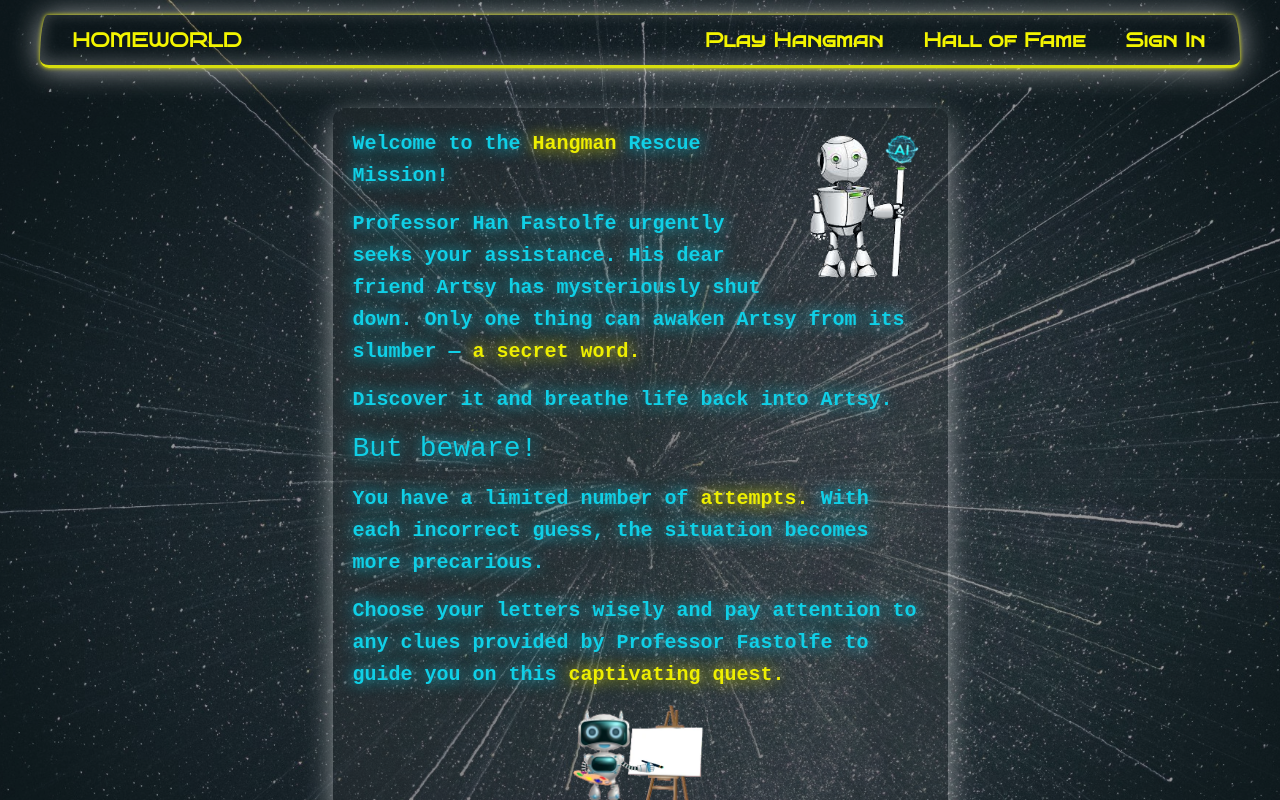
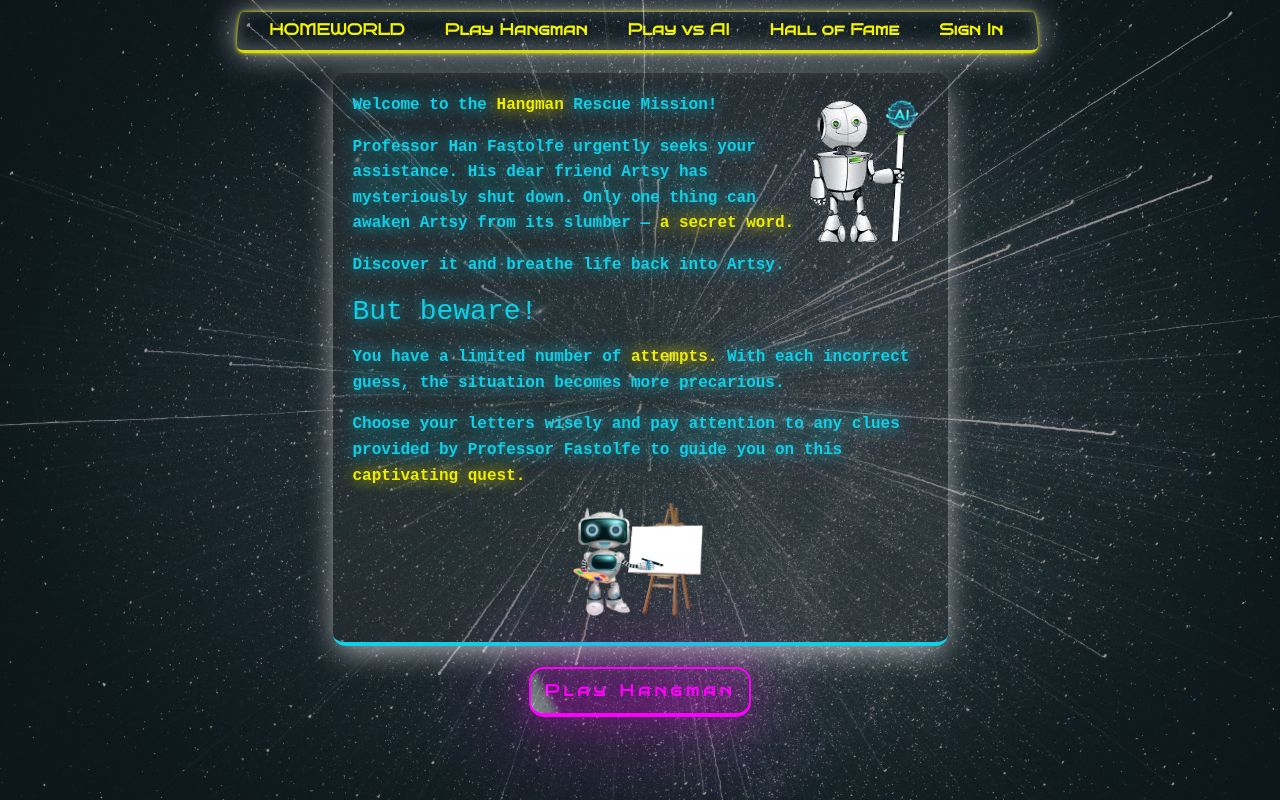
Before and after one commit to spyrostrimis/hangman, a React (Create React App) app in the folder client/: page / in a window 1280 px wide. Shown: the top 800 px of the page. Built offline with nearby package versions, Linux system fonts and the light colour scheme.

Commit message:
css media 1280-860 intro

```diff
--- a/client/src/App.css
+++ b/client/src/App.css
@@ -98,11 +98,11 @@ a:hover {
 
 .navbarcustom {
   display: flex;
-  justify-content: space-between;
+  justify-content: center;
   padding: 0px 15px 0px 12px;
   margin: 15px 20px 20px 20px;
   /* background-color: #eee; */
-  max-width: 1200px;
+  /* max-width: 1240px; */
   height: 53px;
   margin-left: auto;
   margin-right: auto;
@@ -131,14 +131,14 @@ a:hover {
     0px 1px 30px -1px rgba(230, 230, 230, 0.79),
     inset 0px -4px 15px 2px rgba(230, 230, 230, 0.25);
   align-items: center;
-  width: 1240px;
+  /* width: 1240px; */
   border-top-left-radius: 10px 60px;
   border-top-right-radius: 10px 60px;
 }
 
 .navbarcustom a {
   text-decoration: none;
-  padding: 20px;
+  padding: 25px;
   /* font-weight: 600; */
   font-family: "PT Sans Narrow", sans-serif;
   font-size: 20px;
@@ -321,6 +321,11 @@ a#checkmark {
   box-shadow: -2px 4px 30px -4px rgb(230 230 230 / 46%) !important;
   -webkit-box-shadow: -2px 4px 30px -4px rgb(230 230 230 / 46%) !important;
   -moz-box-shadow: -2px 4px 30px -4px rgb(230 230 230 / 46%) !important;
+}
+
+.introbtn {
+  margin-top: 43px;
+  margin-bottom: 20px;
 }
 
 #introbtn {
@@ -1038,7 +1043,7 @@ tr:nth-child(odd) {
     0,
     0,
     0,
-    0.0
+    0
   ); /* Adjust the background color and opacity as desired */
   z-index: 9999;
 }
@@ -1177,3 +1182,33 @@ button.popover-close-btn:hover {
 
 }
 */
+
+@media screen and (max-width: 1280px) {
+  .navbarcustom {
+    margin: 12px 20px 0px 15px;
+    height: 41px;
+  }
+  .navbarcustom a {
+    font-size: 16px;
+    padding: 20px;
+  }
+  .introcontainer {
+    font-weight: 600;
+    font-size: 16px;
+  }
+  .introbtn {
+  margin-top: 21px;
+  margin-bottom: 20px;
+}
+  #introbtn {
+    padding: 9px 14px;
+    font-size: 16px;
+    letter-spacing: 4px;
+  }
+}
+
+@media screen and (max-width: 860px) {
+  div.example {
+    display: none;
+  }
+}
--- a/client/src/Components/Intro.js
+++ b/client/src/Components/Intro.js
@@ -83,7 +83,7 @@ const Intro = () => {
     <Popover id="introartsy">
       <Popover.Header id="introronnyheader">
         Artsy
-        <button id="popover-close-btn-artsy" onClick={handlePopoverClose}>
+        <button id="popover-close-btn-artsy" onClick={handlePopoverClose2}>
           &times;
         </button>
       </Popover.Header>
@@ -202,7 +202,7 @@ const Intro = () => {
           )} */}
         </div>
       </div>
-      <div style={{ marginTop: "43px" }}>
+      <div className="introbtn">
         <Link to="/hangman">
           <button id="introbtn">Play Hangman</button>
         </Link>
--- a/client/src/Components/Navbar.js
+++ b/client/src/Components/Navbar.js
@@ -29,14 +29,15 @@ const Navbar = () => {
           <img src={logoo} style={{ height: "36px" }} />
         </Link>
       </nav> */}
-      <nav>
+      {/* <nav>
         <Link to="/">HOMEWORLD</Link>
       </nav>
       <nav>
         {token ? (
           <>
-            {/* <Link to="#">{decoded ? decoded.username : null}</Link> */}
+            <Link to="#">{decoded ? decoded.username : null}</Link>
             <Link to="/hangman">Play Hangman</Link>
+            <Link to="/hangman">Play vs AI</Link>
             <Link to="/hall-of-fame">Hall of Fame</Link>
             <Link onClick={logout} to="/login">
               Logout
@@ -45,9 +46,31 @@ const Navbar = () => {
         ) : (
           <>
             <Link to="/hangman">Play Hangman</Link>
+            <Link to="/hangman">Play vs AI</Link>
             <Link to="/hall-of-fame">Hall of Fame</Link>
             <Link to="/login">Sign In</Link>
-            {/* <Link to="/signup">Signup</Link> */}
+            <Link to="/signup">Signup</Link>
+          </>
+        )}
+      </nav> */}
+      <nav>
+        {token ? (
+          <>
+            <Link to="/">HOMEWORLD</Link>
+            <Link to="/hangman">Play Hangman</Link>
+            <Link to="/hangman">Play vs AI</Link>
+            <Link to="/hall-of-fame">Hall of Fame</Link>
+            <Link onClick={logout} to="/login">
+              Logout
+            </Link>
+          </>
+        ) : (
+          <>
+            <Link to="/">HOMEWORLD</Link>
+            <Link to="/hangman">Play Hangman</Link>
+            <Link to="/hangman">Play vs AI</Link>
+            <Link to="/hall-of-fame">Hall of Fame</Link>
+            <Link to="/login">Sign In</Link>
           </>
         )}
       </nav>
```
Also changed, not shown: client/src/App.js (+0 -10 lines).
